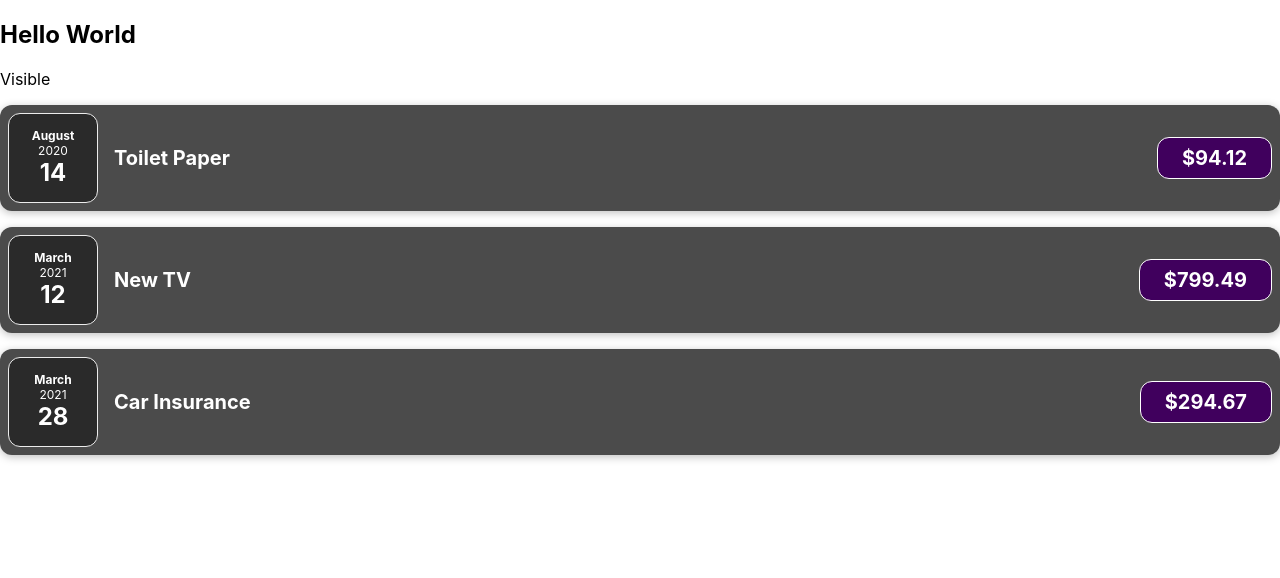
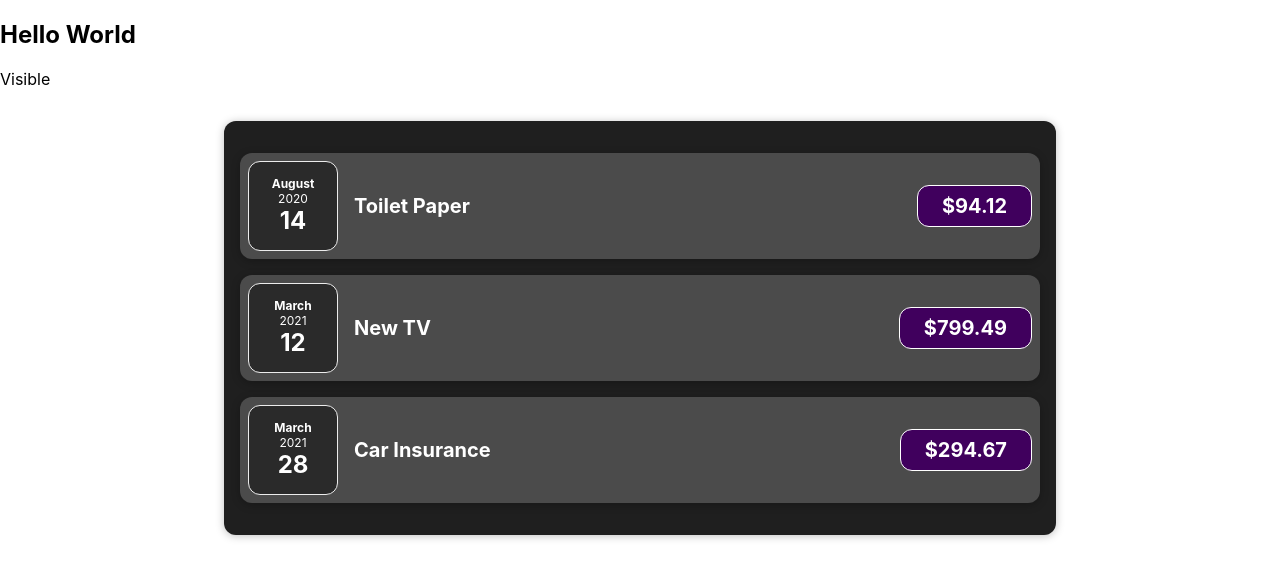
Before and after one commit to JulienMalcouronne/expense-tracker-react, a React (Create React App) app in the folder expense-tracker/: page / in a window 1280 px wide. Shown: the top 578 px of the page. Built offline with nearby package versions, Linux system fonts and the light colour scheme.

Commit message:
make it a bit more interactive

```diff
--- a/expense-tracker/src/App.js
+++ b/expense-tracker/src/App.js
@@ -1,5 +1,5 @@
 import './App.css';
-import ExpenseItem from './components/ExpenseItem';
+import Expenses from './components/Expenses';
 
 function App() {
   const expenses = [
@@ -29,21 +29,7 @@
         Hello World
       </h2>
       <p>Visible</p>
-    <ExpenseItem
-      title={expenses[0].title}
-      amount={expenses[0].amount}
-      date={expenses[0].date}>
-    </ExpenseItem>
-    <ExpenseItem
-      title={expenses[1].title}
-      amount={expenses[1].amount}
-      date={expenses[1].date}>
-    </ExpenseItem>
-    <ExpenseItem
-      title={expenses[2].title}
-      amount={expenses[2].amount}
-      date={expenses[2].date}>
-    </ExpenseItem>
+      <Expenses items={expenses}/>
     </div>
   );
 }
--- /dev/null
+++ b/expense-tracker/src/components/Expenses.css
@@ -0,0 +1,9 @@
+.expenses {
+  padding: 1rem;
+  background-color: rgb(31, 31, 31);
+  margin: 2rem auto;
+  width: 50rem;
+  max-width: 95%;
+  border-radius: 12px;
+  box-shadow: 0 1px 8px rgba(0, 0, 0, 0.25);
+}
--- /dev/null
+++ b/expense-tracker/src/components/Expenses.js
@@ -0,0 +1,24 @@
+import ExpenseItem from "./ExpenseItem";
+import './Expenses.css'
+
+function Expenses (props) {
+  return <div className="expenses">
+    <ExpenseItem
+      title={props.items[0].title}
+      amount={props.items[0].amount}
+      date={props.items[0].date}>
+    </ExpenseItem>
+    <ExpenseItem
+      title={props.items[1].title}
+      amount={props.items[1].amount}
+      date={props.items[1].date}>
+    </ExpenseItem>
+    <ExpenseItem
+      title={props.items[2].title}
+      amount={props.items[2].amount}
+      date={props.items[2].date}>
+    </ExpenseItem>
+  </div>
+}
+
+export default Expenses;
```
